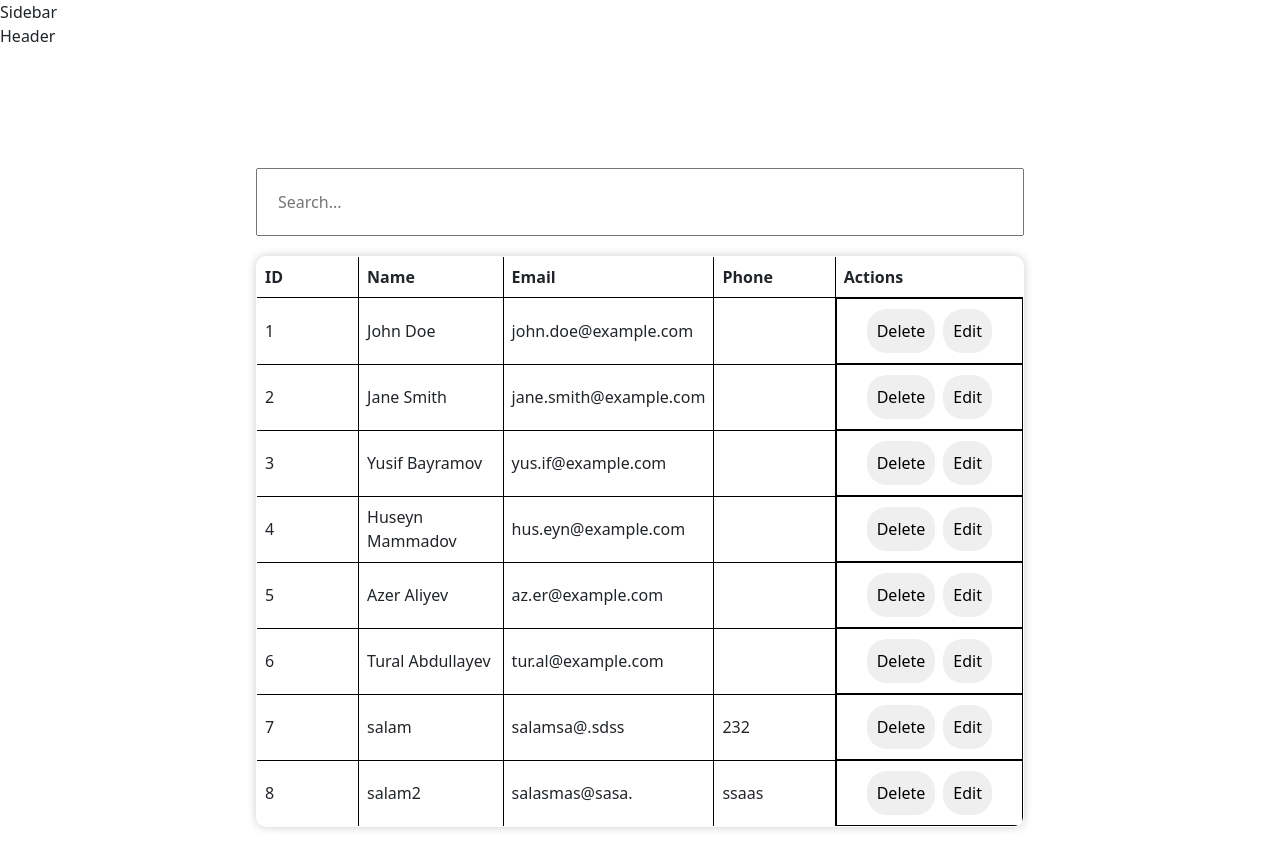
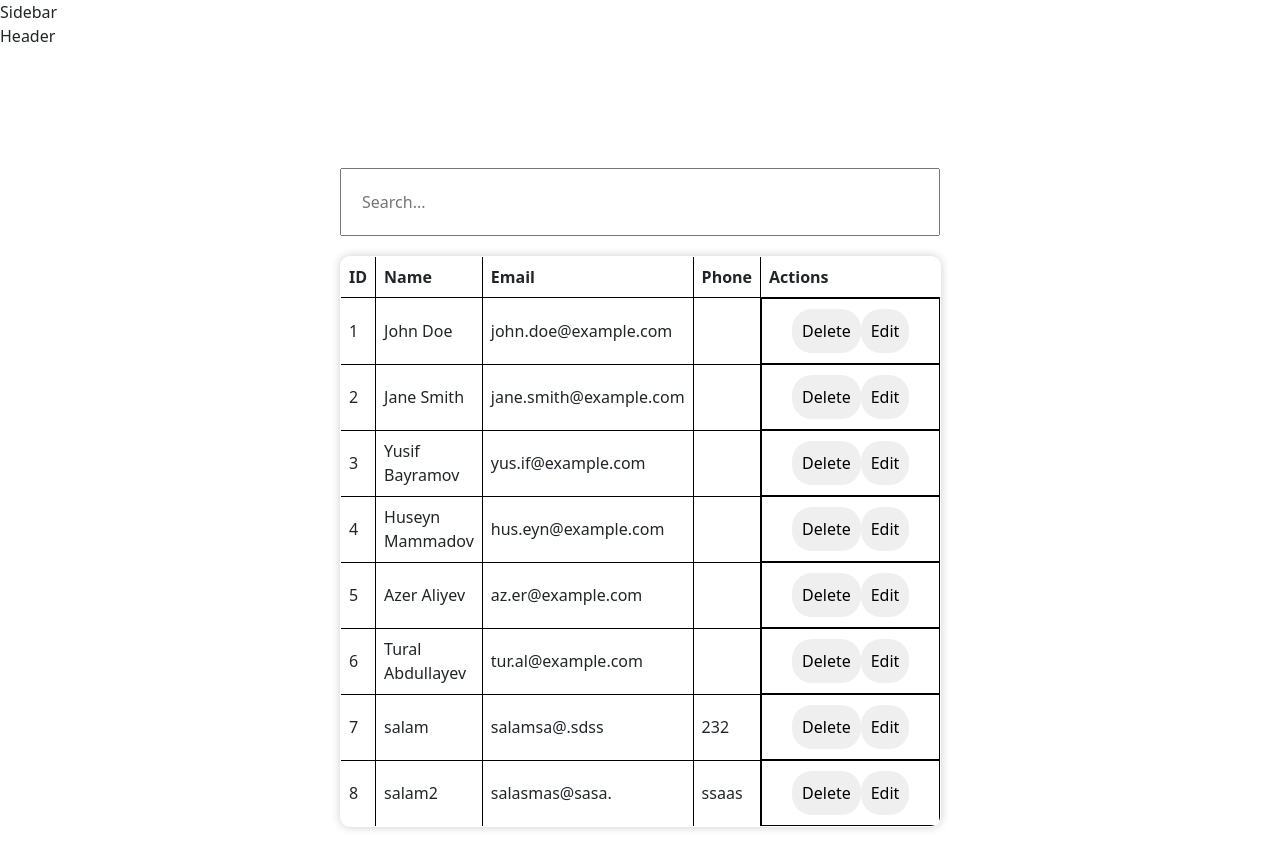
Before and after one commit to jooseeph/ListApp, a React (Vite) app: page /usertable in a window 1280 px wide. Shown: the top 868 px of the page. Built offline with nearby package versions, Linux system fonts and the light colour scheme; data requests are answered from the project's data file.

Commit message:
Update _usertable.scss

```diff
--- a/src/components/Pages/UserTable/_usertable.scss
+++ b/src/components/Pages/UserTable/_usertable.scss
@@ -5,7 +5,7 @@
   }
 
   .container-table {
-    max-width: 768px;
+    max-width: 600px;
     width: 100%;
     margin: auto;
     padding: 100px 0;
```
